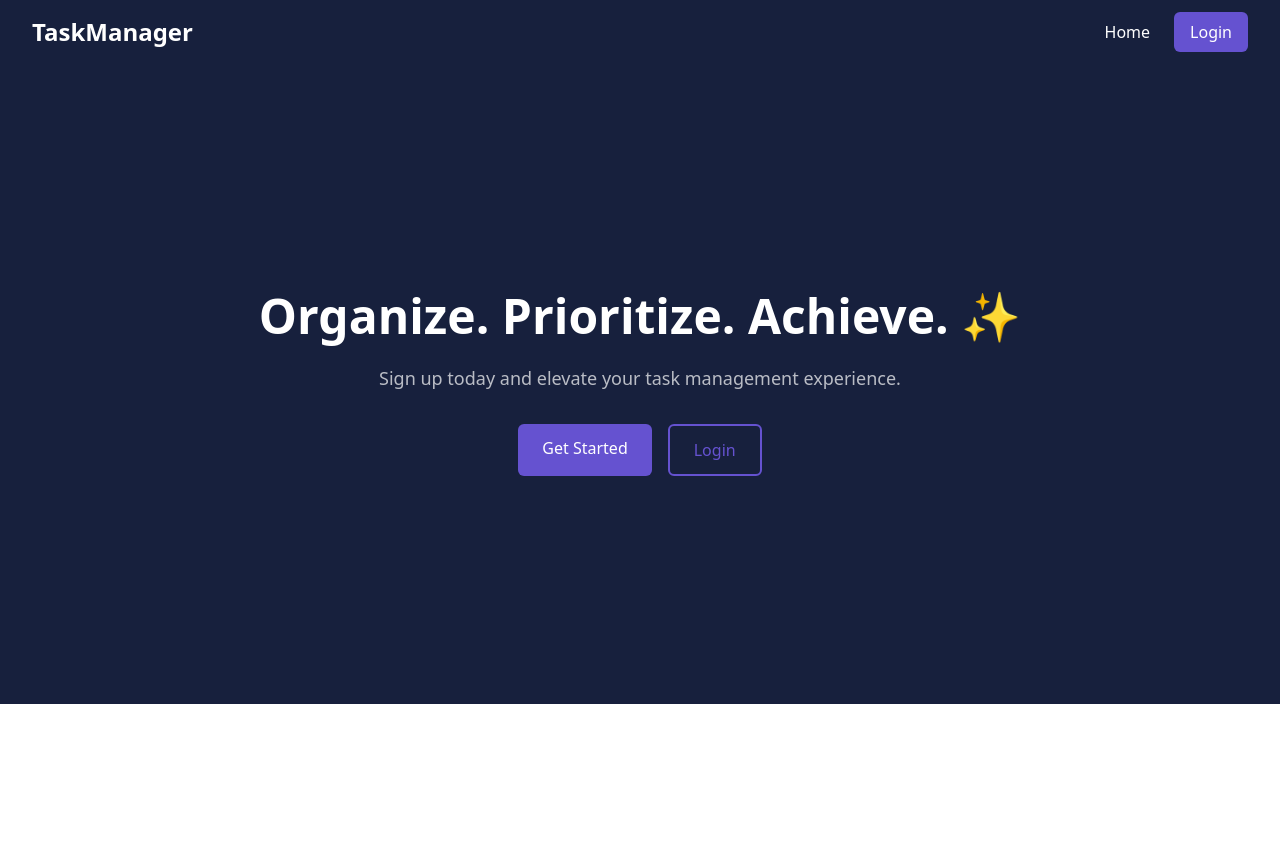
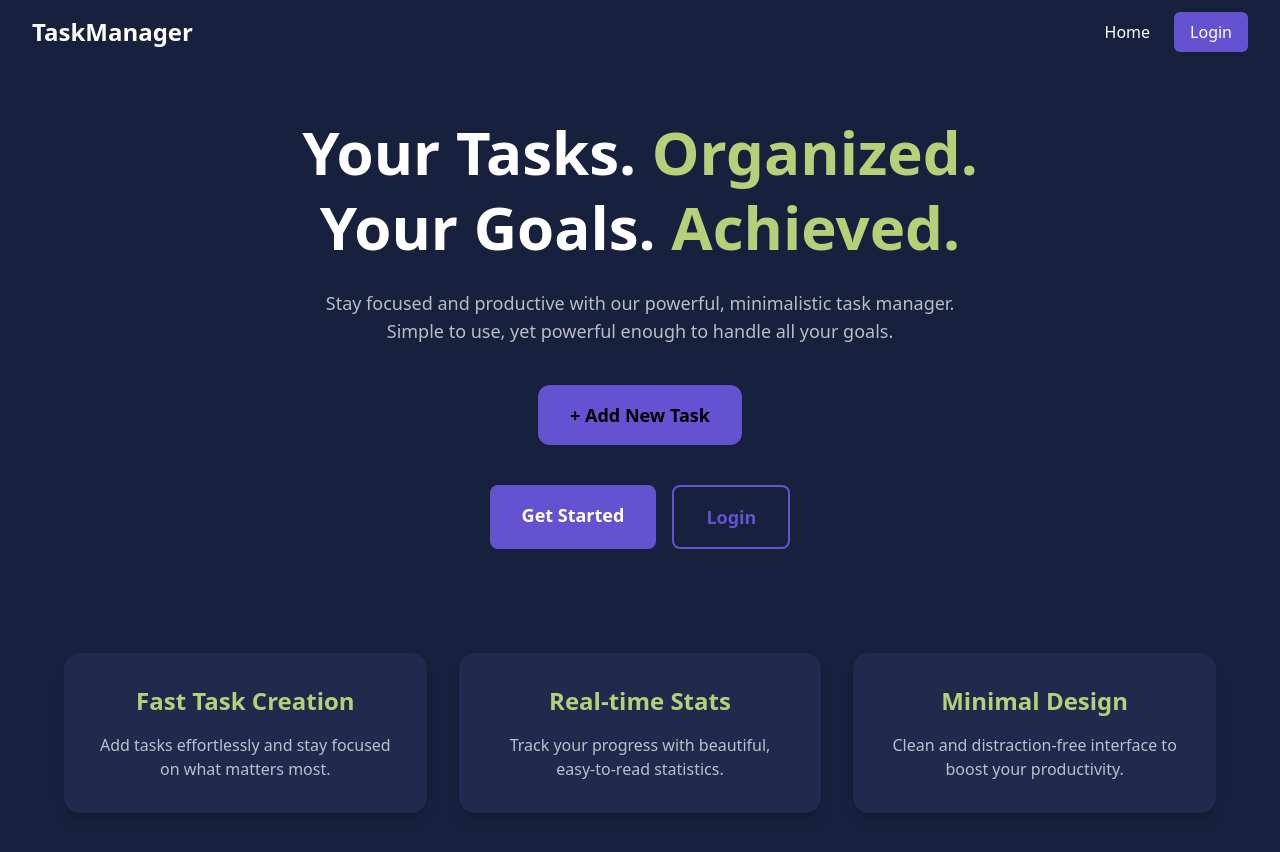
Before and after one commit to rajarnav0906/task-management, a React (Vite) app in the folder frontend/: page / in a window 1280 px wide. Shown: the top 852 px of the page. Before the commit the page ends 800 px from the top, so only its background shows below. Built offline with nearby package versions, Linux system fonts and the light colour scheme.

Commit message:
added add task button and its functionality

```diff
--- /dev/null
+++ b/frontend/src/components/AddTaskButton.jsx
@@ -0,0 +1,154 @@
+import React, { useState } from 'react';
+import axios from 'axios';
+
+function AddTaskButton() {
+  const [showForm, setShowForm] = useState(false);
+  const [title, setTitle] = useState('');
+  const [description, setDescription] = useState('');
+  const [status, setStatus] = useState('active');
+  const [priority, setPriority] = useState('Medium');
+  const [loading, setLoading] = useState(false);
+  const [message, setMessage] = useState('');
+
+  const handleSubmit = async (e) => {
+    e.preventDefault();
+    setLoading(true);
+    setMessage('');
+
+    try {
+      const token = localStorage.getItem('token');
+
+      if (!token) {
+        setMessage('User not authenticated. Please log in.');
+        setLoading(false);
+        return;
+      }
+
+      const response = await axios.post(
+        "http://localhost:8001/api/v1/add-task",
+        { title, description, status, priority },
+        {
+          headers: {
+            Authorization: `Bearer ${token}`,
+          },
+        }
+      );
+
+      if (response.status === 201) {
+        setMessage('✅ Task added successfully!');
+        setTitle('');
+        setDescription('');
+        setStatus('active');
+        setPriority('Medium');
+        setShowForm(false);
+      }
+    } catch (error) {
+      console.error(error);
+      setMessage('❌ Failed to add task. Try again.');
+    } finally {
+      setLoading(false);
+    }
+  };
+
+  return (
+    <div>
+      {/* Button to trigger modal */}
+      {!showForm ? (
+        <button
+          onClick={() => setShowForm(true)}
+          className="px-8 py-4 bg-[#6552D0] rounded-xl text-lg font-semibold hover:scale-105 hover:bg-[#7e6df1] transition-all duration-300"
+        >
+          + Add New Task
+        </button>
+      ) : (
+        // Modal Background
+        <div className="fixed inset-0 bg-black bg-opacity-50 flex justify-center items-center z-50">
+          {/* Modal Content */}
+          <form
+            onSubmit={handleSubmit}
+            className="bg-[#1e294f] p-6 rounded-lg w-full sm:w-[500px] max-w-lg shadow-lg"
+          >
+            <h2 className="text-2xl font-bold mb-6 text-center text-[#b6d07a]">Create a New Task</h2>
+
+            {/* Title */}
+            <div className="mb-4">
+              <label className="block mb-1 text-white">Title<span className="text-red-500">*</span></label>
+              <input
+                type="text"
+                value={title}
+                onChange={(e) => setTitle(e.target.value)}
+                className="w-full p-3 rounded-lg bg-[#2c355b] text-white outline-none"
+                placeholder="Enter task title"
+                required
+              />
+            </div>
+
+            {/* Description */}
+            <div className="mb-4">
+              <label className="block mb-1 text-white">Description</label>
+              <textarea
+                value={description}
+                onChange={(e) => setDescription(e.target.value)}
+                className="w-full p-3 rounded-lg bg-[#2c355b] text-white outline-none"
+                rows="4"
+                placeholder="Enter task description (optional)"
+              ></textarea>
+            </div>
+
+            {/* Status */}
+            <div className="mb-4">
+              <label className="block mb-1 text-white">Status</label>
+              <select
+                value={status}
+                onChange={(e) => setStatus(e.target.value)}
+                className="w-full p-3 rounded-lg bg-[#2c355b] text-white outline-none"
+                required
+              >
+                <option value="active">Active</option>
+                <option value="completed">Completed</option>
+              </select>
+            </div>
+
+            {/* Priority */}
+            <div className="mb-6">
+              <label className="block mb-1 text-white">Priority</label>
+              <select
+                value={priority}
+                onChange={(e) => setPriority(e.target.value)}
+                className="w-full p-3 rounded-lg bg-[#2c355b] text-white outline-none"
+                required
+              >
+                <option value="Low">Low</option>
+                <option value="Medium">Medium</option>
+                <option value="High">High</option>
+              </select>
+            </div>
+
+            {/* Submit Button */}
+            <button
+              type="submit"
+              disabled={loading}
+              className="w-full py-3 bg-[#6552D0] rounded-lg font-semibold hover:scale-105 transition-all duration-300 disabled:opacity-50"
+            >
+              {loading ? "Adding..." : "Add Task"}
+            </button>
+
+            {/* Cancel Button */}
+            <button
+              type="button"
+              onClick={() => setShowForm(false)}
+              className="mt-4 text-sm underline text-gray-400 hover:text-white"
+            >
+              Cancel
+            </button>
+
+            {/* Message */}
+            {message && <p className="mt-4 text-center text-white">{message}</p>}
+          </form>
+        </div>
+      )}
+    </div>
+  );
+}
+
+export default AddTaskButton;
--- a/frontend/src/components/Hero.jsx
+++ b/frontend/src/components/Hero.jsx
@@ -1,5 +1,6 @@
 import { Link } from 'react-router-dom';
 import { useState, useEffect } from 'react';
+import AddTaskButton from './AddTaskButton.jsx';  // Assuming AddTaskButton is in the same folder
 
 function Hero() {
   const [userLoggedIn, setUserLoggedIn] = useState(false);
@@ -9,47 +10,80 @@ function Hero() {
     setUserLoggedIn(!!token);
   }, []);
 
+  if (userLoggedIn) {
     return (
-    <section className="bg-[#17203D] min-h-[80vh] flex flex-col items-center justify-center text-center px-4">
-      {userLoggedIn ? (
-        <>
-          <h1 className="text-4xl md:text-5xl font-bold text-white mb-6">
+      <section className="bg-[#17203D] min-h-screen text-white p-8 flex flex-col items-center">
+        <h1 className="text-4xl md:text-5xl font-bold mb-6 text-[#b6d07a]">
           Welcome Back! 🚀
         </h1>
         <p className="text-white/70 text-lg mb-8">
-            Continue managing your tasks like a pro.
+          Manage your tasks and stay ahead of your goals.
         </p>
-          <Link
-            to="/tasks"
-            className="px-6 py-3 bg-[#6552D0] text-white rounded-md hover:opacity-90 transition-all duration-200"
-          >
-            Go to My Tasks
-          </Link>
-        </>
-      ) : (
-        <>
-          <h1 className="text-4xl md:text-5xl font-bold text-white mb-6">
-            Organize. Prioritize. Achieve. ✨
+        {/* Add Task Button placed strategically */}
+        <AddTaskButton />
+
+        {/* Optional: You can add TaskList, TaskStats, etc. below if needed */}
+      </section>
+    );
+  }
+
+  return (
+    <section className="bg-[#17203D] min-h-screen flex flex-col items-center justify-center text-center px-6 py-12">
+      <h1 className="text-4xl md:text-6xl font-bold text-white leading-tight mb-6">
+        Your Tasks. <span className="text-[#b6d07a]">Organized.</span>
+        <br /> Your Goals. <span className="text-[#b6d07a]">Achieved.</span>
       </h1>
-          <p className="text-white/70 text-lg mb-8">
-            Sign up today and elevate your task management experience.
+
+      <p className="text-white/70 text-lg max-w-2xl mb-10">
+        Stay focused and productive with our powerful, minimalistic task manager.
+        Simple to use, yet powerful enough to handle all your goals.
       </p>
-          <div className="flex space-x-4">
+
+      {/* Add Task Button for non-logged-in users */}
+      <div className="mb-10">
+        <AddTaskButton />
+      </div>
+
+      <div className="flex space-x-4 mb-16">
         <Link
           to="/signup"
-              className="px-6 py-3 bg-[#6552D0] text-white rounded-md hover:opacity-90 transition-all duration-200"
+          className="px-8 py-4 bg-[#6552D0] text-white font-semibold rounded-lg hover:opacity-90 transition-all duration-200 text-lg"
         >
           Get Started
         </Link>
         <Link
           to="/login"
-              className="px-6 py-3 border-2 border-[#6552D0] text-[#6552D0] rounded-md hover:bg-[#6552D0] hover:text-white transition-all duration-200"
+          className="px-8 py-4 border-2 border-[#6552D0] text-[#6552D0] font-semibold rounded-lg hover:bg-[#6552D0] hover:text-white transition-all duration-200 text-lg"
         >
           Login
         </Link>
       </div>
-        </>
-      )}
+
+      <section className="grid md:grid-cols-3 gap-8 max-w-6xl w-full mt-10">
+        {/* Feature 1 */}
+        <div className="bg-[#1f2a4d] rounded-2xl p-8 shadow-lg hover:shadow-2xl transition-all">
+          <h2 className="text-2xl font-semibold mb-4 text-[#b6d07a]">Fast Task Creation</h2>
+          <p className="text-white/70">
+            Add tasks effortlessly and stay focused on what matters most.
+          </p>
+        </div>
+
+        {/* Feature 2 */}
+        <div className="bg-[#1f2a4d] rounded-2xl p-8 shadow-lg hover:shadow-2xl transition-all">
+          <h2 className="text-2xl font-semibold mb-4 text-[#b6d07a]">Real-time Stats</h2>
+          <p className="text-white/70">
+            Track your progress with beautiful, easy-to-read statistics.
+          </p>
+        </div>
+
+        {/* Feature 3 */}
+        <div className="bg-[#1f2a4d] rounded-2xl p-8 shadow-lg hover:shadow-2xl transition-all">
+          <h2 className="text-2xl font-semibold mb-4 text-[#b6d07a]">Minimal Design</h2>
+          <p className="text-white/70">
+            Clean and distraction-free interface to boost your productivity.
+          </p>
+        </div>
+      </section>
     </section>
   );
 }
--- /dev/null
+++ b/frontend/src/components/TaskList.jsx
@@ -0,0 +1,11 @@
+import React from 'react'
+
+function TaskList() {
+  return (
+    <div>
+
+    </div>
+  )
+}
+
+export default TaskList
--- /dev/null
+++ b/frontend/src/components/TaskStats.jsx
@@ -0,0 +1,11 @@
+import React from 'react'
+
+function TaskStats() {
+  return (
+    <div>
+
+    </div>
+  )
+}
+
+export default TaskStats
```
Lines whose indentation alone changed are shown as unchanged.
